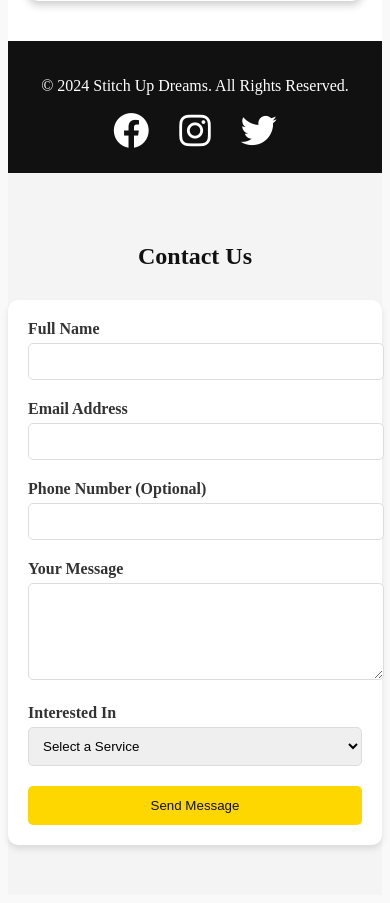
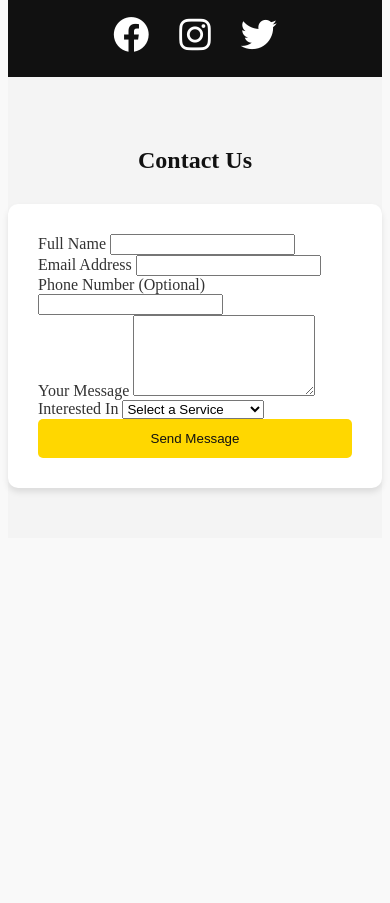
Before and after one commit to Yluxe11/stitch, a PHP site: page / in a window 390 px wide. Shown: the part 2367-3270 px from the top of the page. After the commit the page ends 2861 px from the top, so only its background shows below. Run offline with PHP 8.4, Linux system fonts and the light colour scheme.

Commit message:
Update style.css

```diff
--- a/style.css
+++ b/style.css
@@ -25,7 +25,6 @@ body.dark-mode {
 .dark-mode-btn:hover {
     color: #ffd700;
 }
-
 
 /* Header */
 .header {
@@ -174,22 +173,6 @@ body.dark-mode {
     color: #ffd700;
 }
 
-/* Responsive Adjustments */
-@media (max-width: 768px) {
-    .nav {
-        display: flex;
-        flex-direction: column;
-        align-items: center;
-    }
-
-    .nav a {
-        margin: 10px 0;
-    }
-
-    .product-grid {
-        grid-template-columns: 1fr;
-    }
-}
 /* Contact Section Styles */
 .contact-section {
     background-color: #f4f4f4;
@@ -211,34 +194,6 @@ body.dark-mode {
     box-shadow: 0 4px 6px rgba(0, 0, 0, 0.1);
 }
 
-.contact-form .form-group {
-    margin-bottom: 20px;
-}
-
-.contact-form label {
-    display: block;
-    margin-bottom: 5px;
-    font-weight: bold;
-    color: #333;
-}
-
-.contact-form input,
-.contact-form textarea,
-.contact-form select {
-    width: 100%;
-    padding: 10px;
-    border: 1px solid #ddd;
-    border-radius: 5px;
-    transition: border-color 0.3s;
-}
-
-.contact-form input:focus,
-.contact-form textarea:focus,
-.contact-form select:focus {
-    outline: none;
-    border-color: #ffd700;
-}
-
 .contact-form .btn {
     width: 100%;
     padding: 12px;
@@ -254,12 +209,7 @@ body.dark-mode {
     background-color: #ffb900;
 }
 
-@media (max-width: 768px) {
-    .contact-form {
-        padding: 20px;
-    }
-}
-/* تخصيص نافذة المعلومات */
+/* تخصيص نافذة المعلومات (Modal) */
 .customization-modal {
     position: fixed;
     top: 0;
@@ -282,6 +232,7 @@ body.dark-mode {
     width: 90%;
     text-align: center;
     position: relative;
+    box-shadow: 0 0 15px rgba(0, 0, 0, 0.5);
 }
 
 .close-modal {
@@ -296,3 +247,9 @@ body.dark-mode {
 .close-modal:hover {
     color: red;
 }
+
+/* الوضع الليلي لنافذة المعلومات */
+body.dark-mode .modal-content {
+    background: #222;
+    color: #f0f0f0;
+}
```
